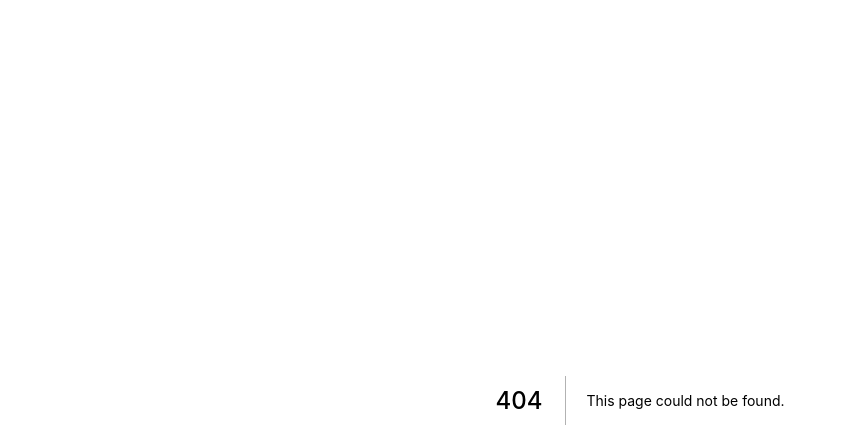
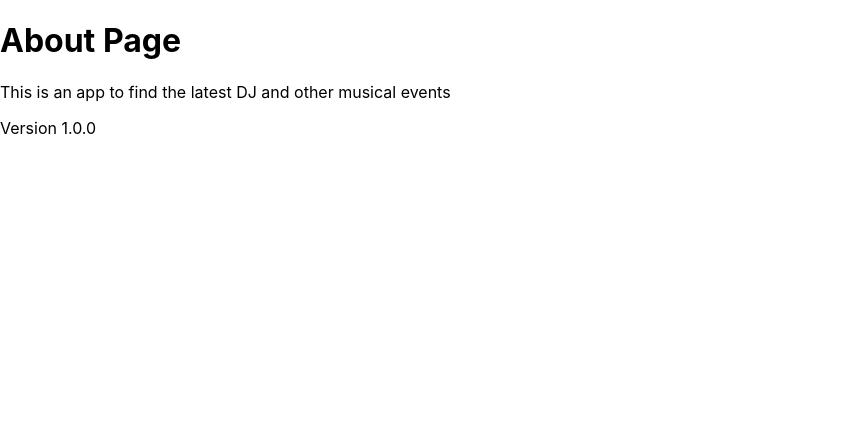
Before and after one commit to randelramirez/NextJs_App1, a Next.js app: page /about in a window 1280 px wide. Before the commit this address had no page. Shown: the top 448 px of the page, without its empty margins (0-847 px from the left). Built offline with nearby package versions, Linux system fonts and the light colour scheme.

Commit message:
created a few pages

```diff
--- /dev/null
+++ b/pages/about.js
@@ -0,0 +1,9 @@
+export default function AboutPage() {
+  return (
+    <div>
+      <h1>About Page</h1>
+      <p>This is an app to find the latest DJ and other musical events</p>
+      <p>Version 1.0.0</p>
+    </div>
+  );
+}
--- /dev/null
+++ b/pages/events/[slug].js
@@ -0,0 +1,3 @@
+export default function EventPage(){
+    return <div>Event Page</div>
+}
--- /dev/null
+++ b/pages/events/add.js
@@ -0,0 +1,3 @@
+export default function Add(){
+    return <div>Add Event</div>
+}
```
Also changed, not shown: pages/index.js (+7 -7 lines).
